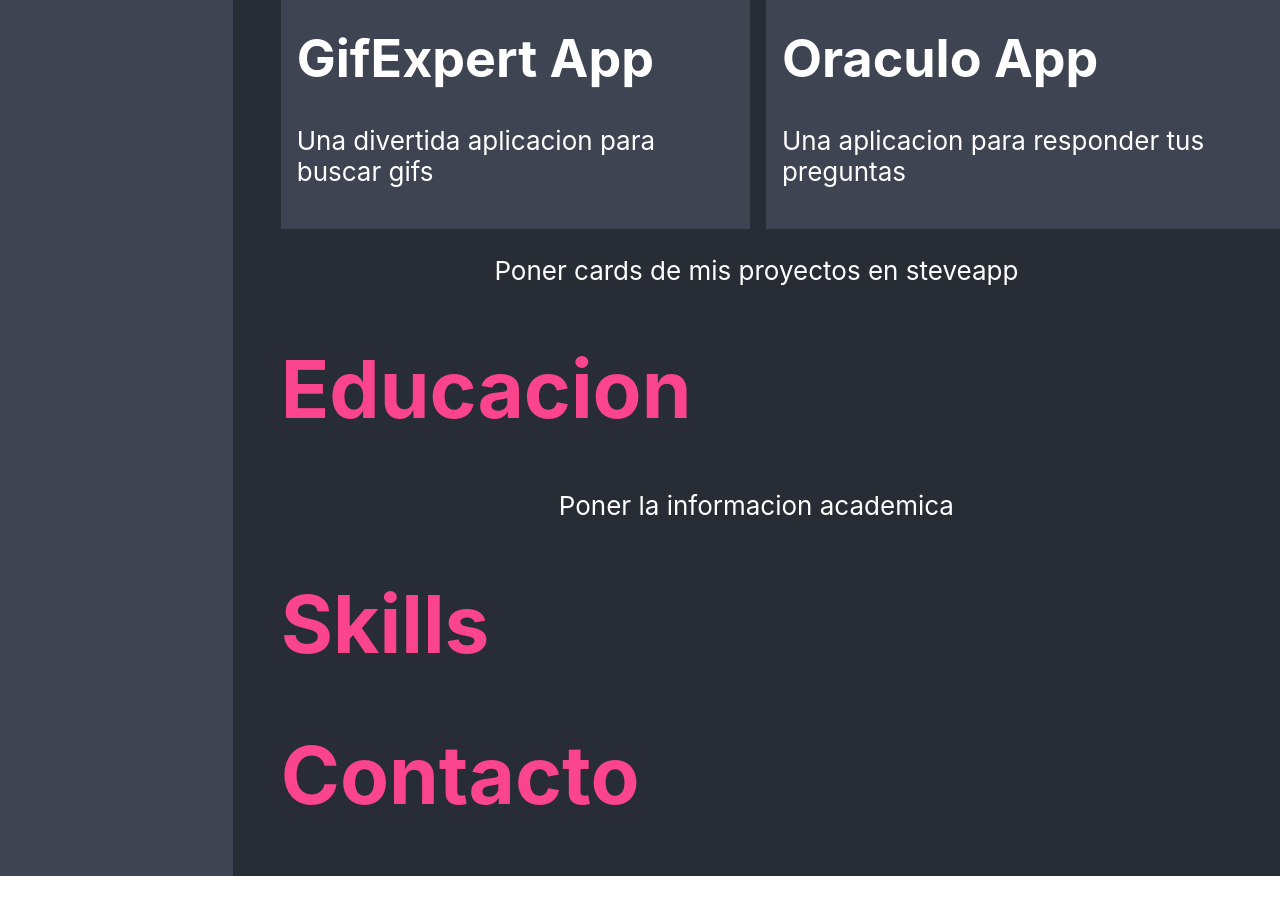
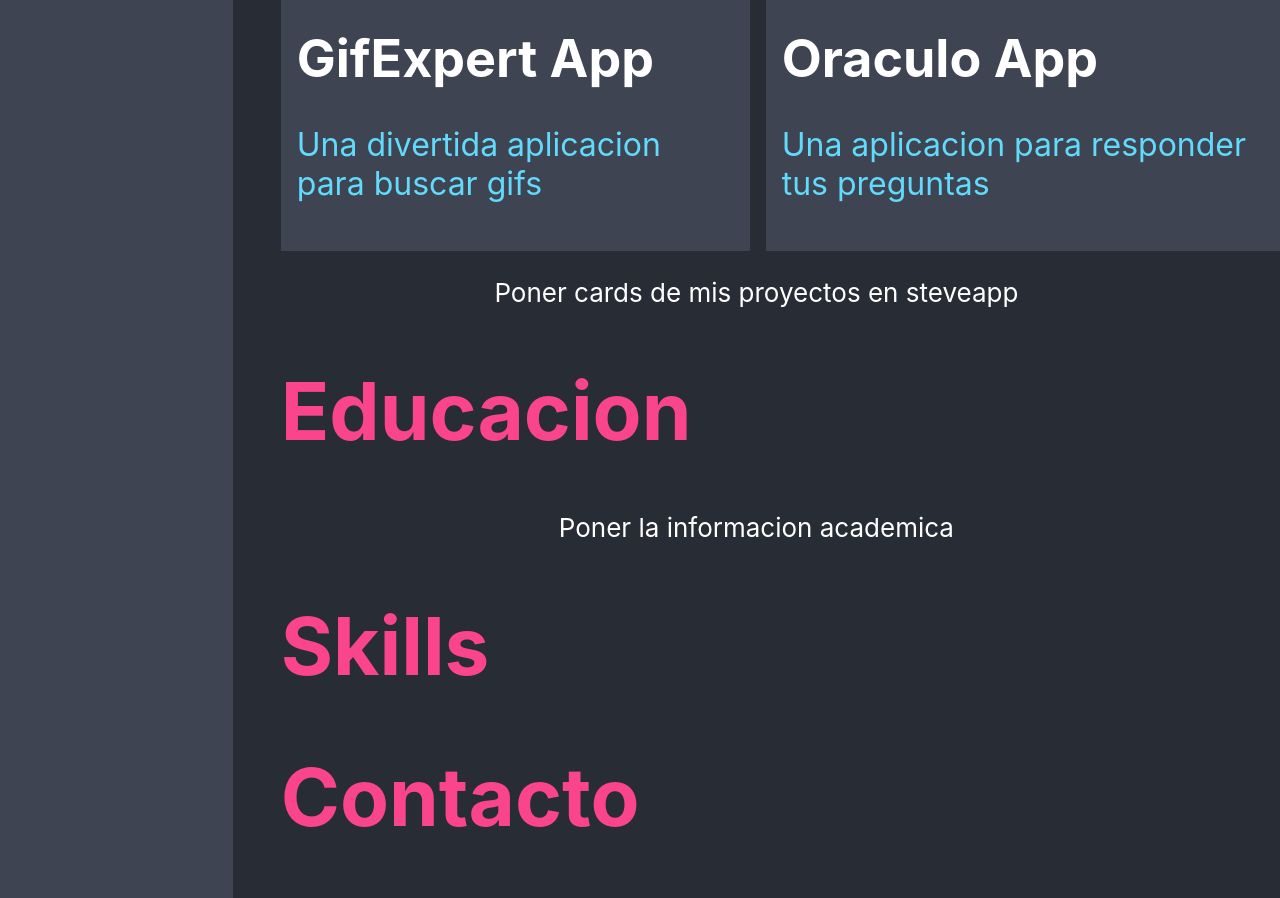
Before and after one commit to SteveBartmoss/cvSteve, a React (Create React App) app: page / in a window 1280 px wide. Shown: the part 1560-2458 px from the top of the page. Before the commit the page ends 2436 px from the top, so only its background shows below. Built offline with nearby package versions, Linux system fonts and the light colour scheme.

Commit message:
se agrego una clase para los estilos de los titulos de las cards

```diff
--- a/src/App.js
+++ b/src/App.js
@@ -88,7 +88,7 @@ function App() {
                   </div>
                   <div className='div-content-card'>
                     <h1>GifExpert App</h1>
-                    <p>Una divertida aplicacion para buscar gifs</p>
+                    <p className='text-content'>Una divertida aplicacion para buscar gifs</p>
                   </div>
 
                 </div>
@@ -99,7 +99,7 @@ function App() {
                   </div>
                   <div className='div-content-card'>
                     <h1>Oraculo App</h1>
-                    <p>Una aplicacion para responder tus preguntas</p>
+                    <p className='text-content'>Una aplicacion para responder tus preguntas</p>
                   </div>
                 </div>
 
```
